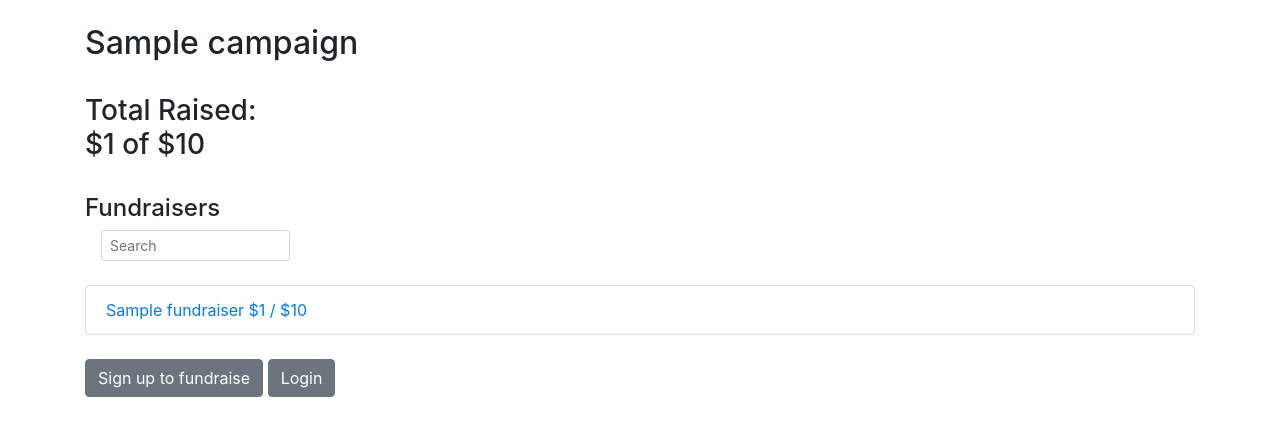
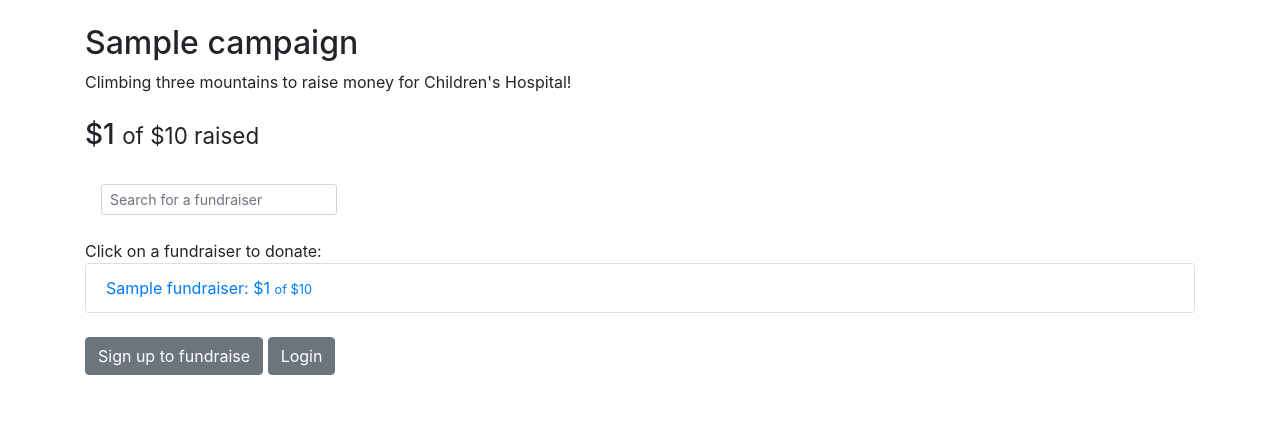
Before and after one commit to dominikszopa/fundraising-website, a Django app: template team_fundraising/templates/team_fundraising/index.html in a window 1280 px wide. Shown: the top 436 px of the page. Run offline with Django 3.2, Linux system fonts and the light colour scheme; the template is opened without the code that fills it: most values are stand-ins (such as "Sample title", 1, 10 or a date in 2020); some libraries are stand-ins or nearby versions.

Commit message:
Fixed up display of index and fundraiser pages

```diff
--- a/team_fundraising/templates/team_fundraising/index.html
+++ b/team_fundraising/templates/team_fundraising/index.html
@@ -4,30 +4,33 @@
 {% block content %}
 <br/>
 <h2>{{ campaign.name }}</h2>
+Climbing three mountains to raise money for Children's Hospital!
+<br/><br/>
+<h3>
+    ${{ total_raised|floatformat:"0"|intcomma }}
+    <small>of ${{ campaign.goal|floatformat:"0"|intcomma }} raised</small>
+</h3>
 <br/>
-<h3>Total Raised: <br/>
-    ${{ total_raised|floatformat:"0"|intcomma }} of
-    ${{ campaign.goal|floatformat:"0"|intcomma }}</h3>
-<br/>
-    <h4>Fundraisers</h4>
 
     <!-- Search form -->
     <form class="form-inline">
         <div class="col-xs-4">
             <i class="fa fa-search" aria-hidden="true"></i>
-            <input id="search" class="form-control form-control-sm ml-3 w-75"
-                type="text" placeholder="Search" aria-label="Search"
+            <input id="search" class="form-control form-control-sm ml-3 w-85"
+                type="text" placeholder="Search for a fundraiser" aria-label="Search"
                 onkeyup="filterList()">
         </div>
     </form>
+    <br/>
+    Click on a fundraiser to donate:
     <br/>
     <ul class="list-group" id="fundraiserlist">
         {% for fundraiser in fundraisers %}
         <li class="list-group-item">
             <a href="{% url 'team_fundraising:fundraiser' fundraiser.id %}">
-                {{ fundraiser.name }}
-                ${{ fundraiser.total_raised|floatformat:"0"|intcomma }} /
-                ${{ fundraiser.goal|floatformat:"0"|intcomma }}
+                {{ fundraiser.name }}:
+                ${{ fundraiser.total_raised|floatformat:"0"|intcomma }}
+                <small>of ${{ fundraiser.goal|floatformat:"0"|intcomma }} </small>
             </a>
         </li>
         {% endfor %}
```
Also changed, not shown: team_fundraising/templates/team_fundraising/fundraiser.html (+6 -5 lines).
